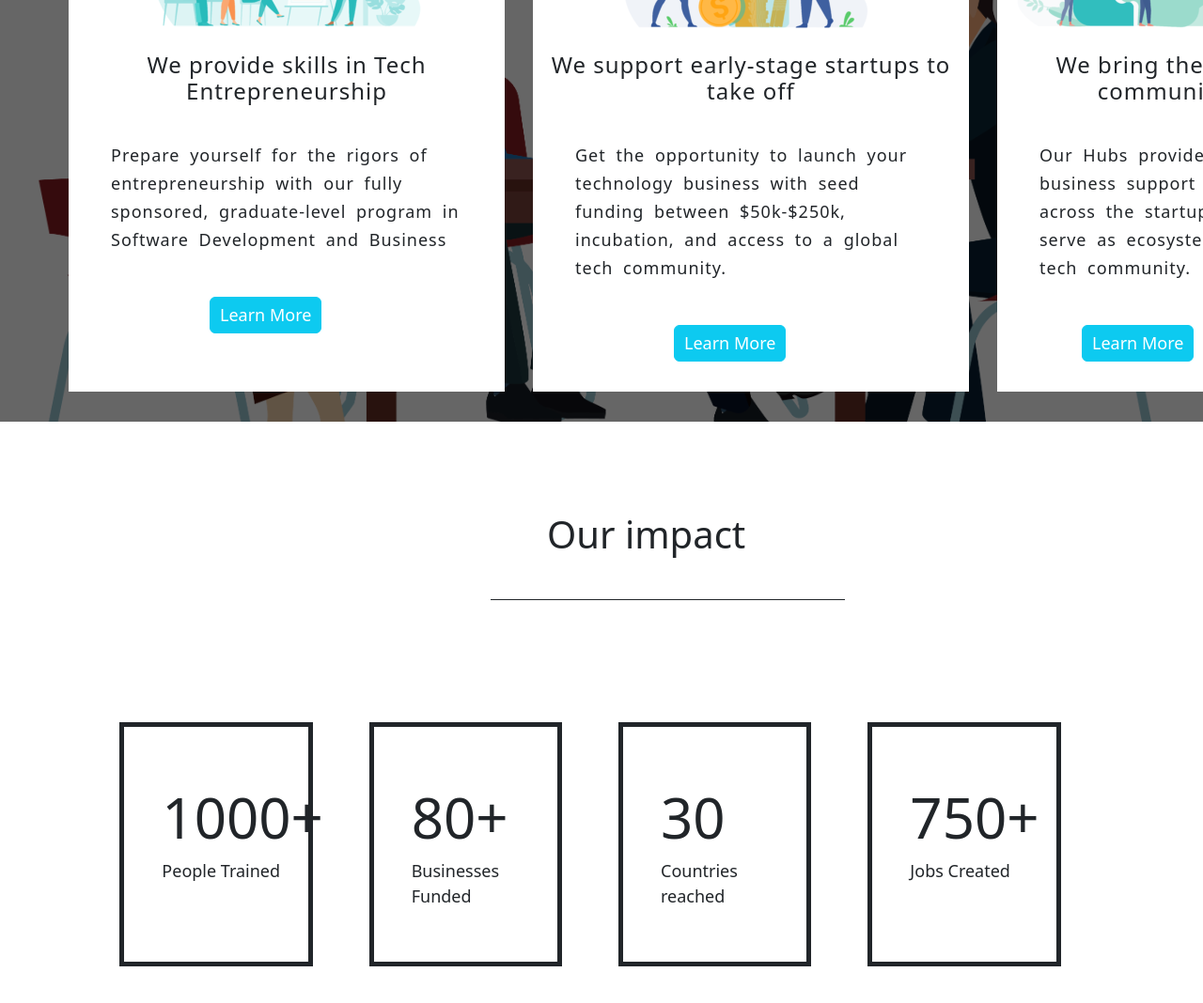
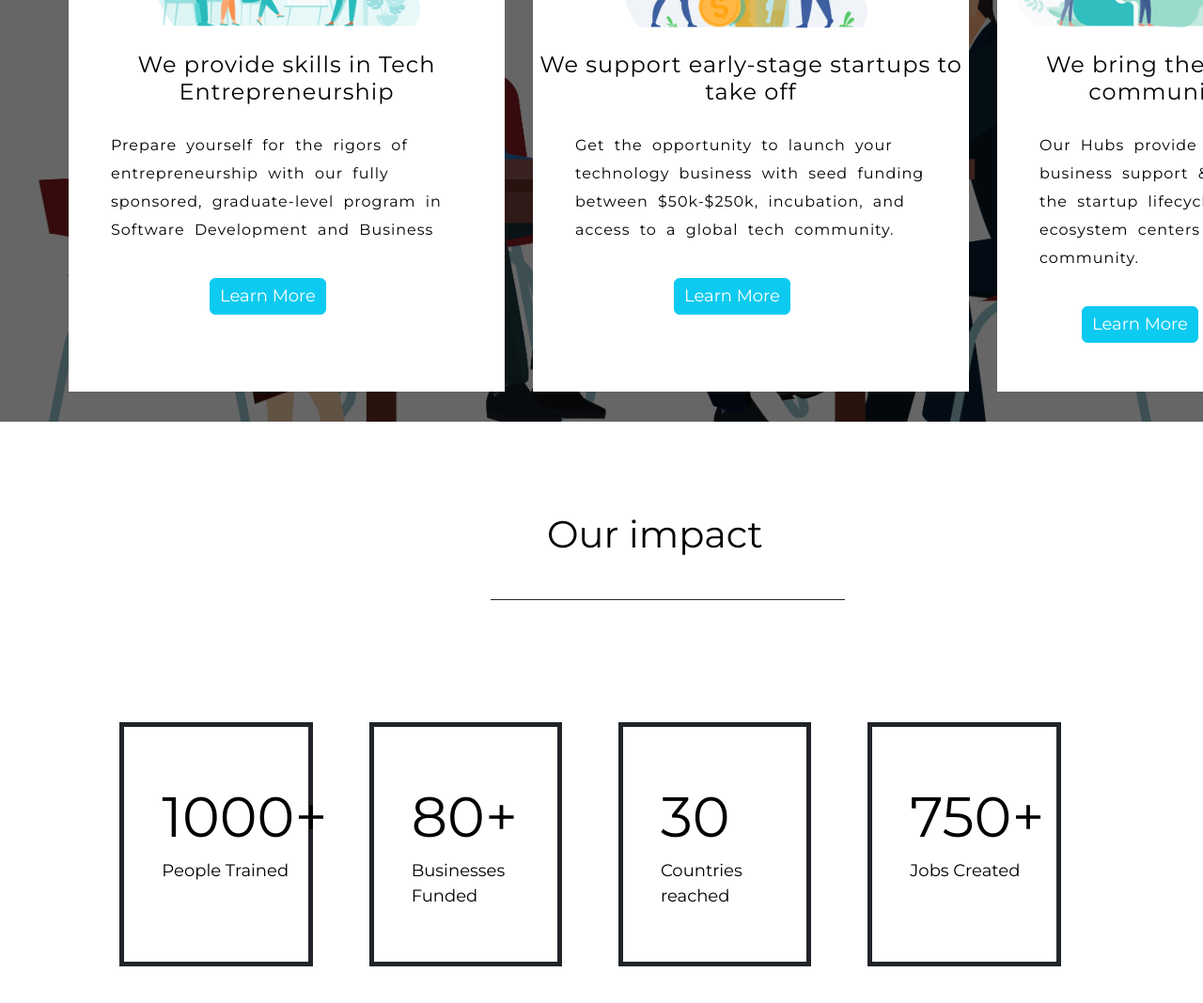
Before and after one commit to larley18/meltwater, a plain HTML site: page index.html in a window 1280 px wide. Shown: the part 1540-2608 px from the top of the page at 94% size. Drawn offline with nearby package versions, Linux system fonts and the light colour scheme.

Commit message:
favicon added

```diff
--- a/index.css
+++ b/index.css
@@ -1,3 +1,11 @@
+.font{
+	font-family: 'Montserrat', sans-serif;
+	color: #000;
+}
+
+
+
+
 #video1{
   position: absolute;
   right: 0;
@@ -31,7 +39,7 @@ overflow: hidden;
 margin-top: 200px;
 letter-spacing: 1px;
 padding: 50px 130px;
-width: 100%;
+/*width: 100%;*/
 line-height: 35px;
 font-size: 17px;
 }
@@ -67,14 +75,14 @@ text-align: center;
 
 #para{
 	word-spacing: 5px;
-	padding: 30px 45px 30px 45px;
-	font-size: 18px;
+	padding: 20px 45px 20px 45px;
+	font-size: 16px;
 	line-height: 30px;
 
 }
 
 #head2{
-	width: 100%;
+	/*width: 100%;*/
 	text-align: center;
 	padding-top: 25px;
 }
@@ -82,6 +90,7 @@ text-align: center;
 #btn2{
 	margin-left: 150px;
 	padding: 5px 10px 5px 10px;
+	margin-bottom: 20px;
 
 }
 
--- a/index.html
+++ b/index.html
@@ -4,11 +4,18 @@
 	<meta charset="UTF-8">
     <meta http-equiv="X-UA-Compatible" content="IE=edge">
     <meta name="viewport" content="width=device-width, initial-scale=1.0">
-	<title> Navbar</title>
+	<title>MeltWater</title>
+   <link rel="icon" type="image/ico" href="./asset/favicon5.ico">
+
 	<link href="https://cdn.jsdelivr.net/npm/bootstrap@5.2.0/dist/css/bootstrap.min.css" rel="stylesheet" integrity="sha384-gH2yIJqKdNHPEq0n4Mqa/HGKIhSkIHeL5AyhkYV8i59U5AR6csBvApHHNl/vI1Bx" crossorigin="anonymous">
-    <link rel="stylesheet" href="index.css">
+  <link rel="stylesheet" href="index.css">
+
+<link rel="preconnect" href="https://fonts.googleapis.com">
+<link rel="preconnect" href="https://fonts.gstatic.com" crossorigin>
+<link href="https://fonts.googleapis.com/css2?family=Montserrat:wght@400&display=swap" rel="stylesheet">
+
 </head>
-<body>
+<body class="font">
 <nav class="navbar sticky-top navbar-expand-lg bg-light " >
 
 	<div class="container-fluid navbar-header">
@@ -243,8 +250,10 @@
                <p style="font-size: 18px">Countries reached</p>
            </div>
 
-           <div class="col-2  border border-5 border-dark" id="smallbox">
-               <h3 style="font-size: 60px">750+</h3>
+           <div class="col-2  border border-5 border-dark  text-wrap" id="smallbox">
+               <p class="h3 text- " style="font-size: 60px">
+                 750+
+               </p>
                <p style="font-size: 18px">Jobs Created</p>
            </div>
        </div>
```
Also changed, not shown: asset/favicon3.png (added), asset/favicon5.ico (added).
